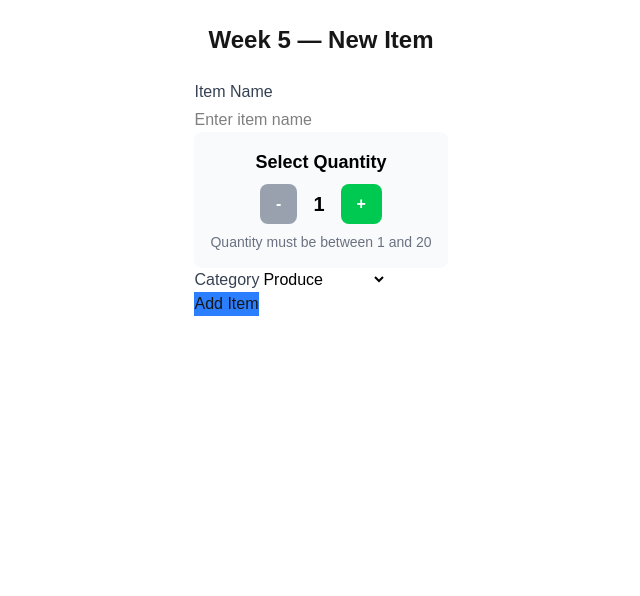
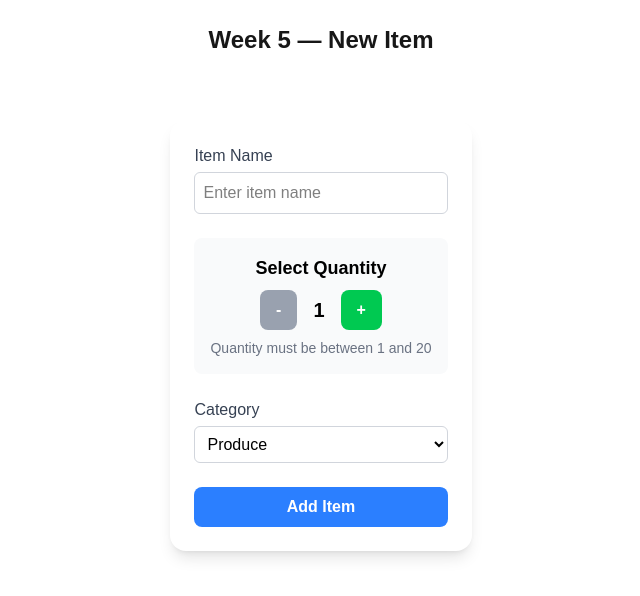
Before and after one commit to Jearoo/cprg306-assignments, a Next.js app: page /week-5 in a window 1280 px wide. Shown: the top 596 px of the page, without its empty margins (319-959 px from the left). Built offline with nearby package versions, Linux system fonts and the light colour scheme.

Commit message:
added some more styling

```diff
--- a/app/week-5/new-item.js
+++ b/app/week-5/new-item.js
@@ -30,10 +30,10 @@ export default function NewItem() {
   };
 
   return (
-    <div className="bg-white">
+    <div className="max-w-md mx-auto mt-10 p-6 bg-white rounded-2xl shadow-lg">
 
 
-      <form onSubmit={handleSubmit} >
+      <form onSubmit={handleSubmit} className="flex flex-col gap-6">
         <div>
           <label
             htmlFor="name"
@@ -48,7 +48,7 @@ export default function NewItem() {
             value={name}
             onChange={(e) => setName(e.target.value)}
             placeholder="Enter item name"
-            className="text-black"
+            className="w-full p-2 border border-gray-300 rounded-md focus:outline-none focus:ring focus:ring-blue-200 text-black"
           />
         </div>
 
@@ -91,7 +91,7 @@ export default function NewItem() {
         <div>
           <label
             htmlFor="category"
-            className="text-gray-700  "
+            className="block font-medium text-gray-700 mb-1"
           >
             Category
           </label>
@@ -99,7 +99,7 @@ export default function NewItem() {
             id="category"
             value={category}
             onChange={(e) => setCategory(e.target.value)}
-            className="text-black"
+            className="w-full p-2 border border-gray-300 rounded-md focus:outline-none focus:ring-blue-200 text-black"
           >
             <option value="produce">Produce</option>
             <option value="dairy">Dairy</option>
@@ -117,7 +117,7 @@ export default function NewItem() {
 
         <button
           type="submit"
-          className="bg-blue-500"
+          className="bg-blue-500 hover:bg-blue-600 text-white font-semibold py-2 px-4 rounded-lg transition-all"
         >
           Add Item
         </button>
```
